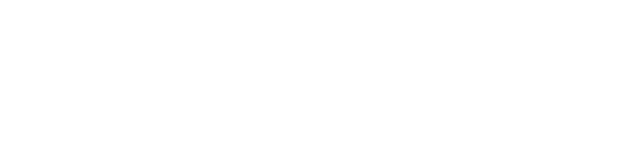
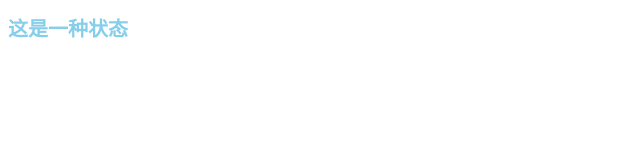
Before and after one commit to mwf123/project_01, a plain HTML site: page index.html in a window 1280 px wide. Shown: the whole page, without its empty margins (0-640 px from the left). Drawn offline with Linux system fonts and the light colour scheme.

Commit message:
日志信息

```diff
--- a/index.html
+++ b/index.html
@@ -5,10 +5,18 @@
     <meta charset="UTF-8">
     <meta name="viewport" content="width=device-width, initial-scale=1.0">
     <title>Document</title>
+    <style>
+        h1 {
+            color: skyblue;
+            font-size: 20px;
+        }
+    </style>
+    <link rel="stylesheet" href="./index.css">
+    <script src="./index.js"></script>
 </head>
 
 <body>
-
+    <h1>这是一种状态</h1>
 </body>
 
 </html>
```
Also changed, not shown: index.css (added), index.js (added).
